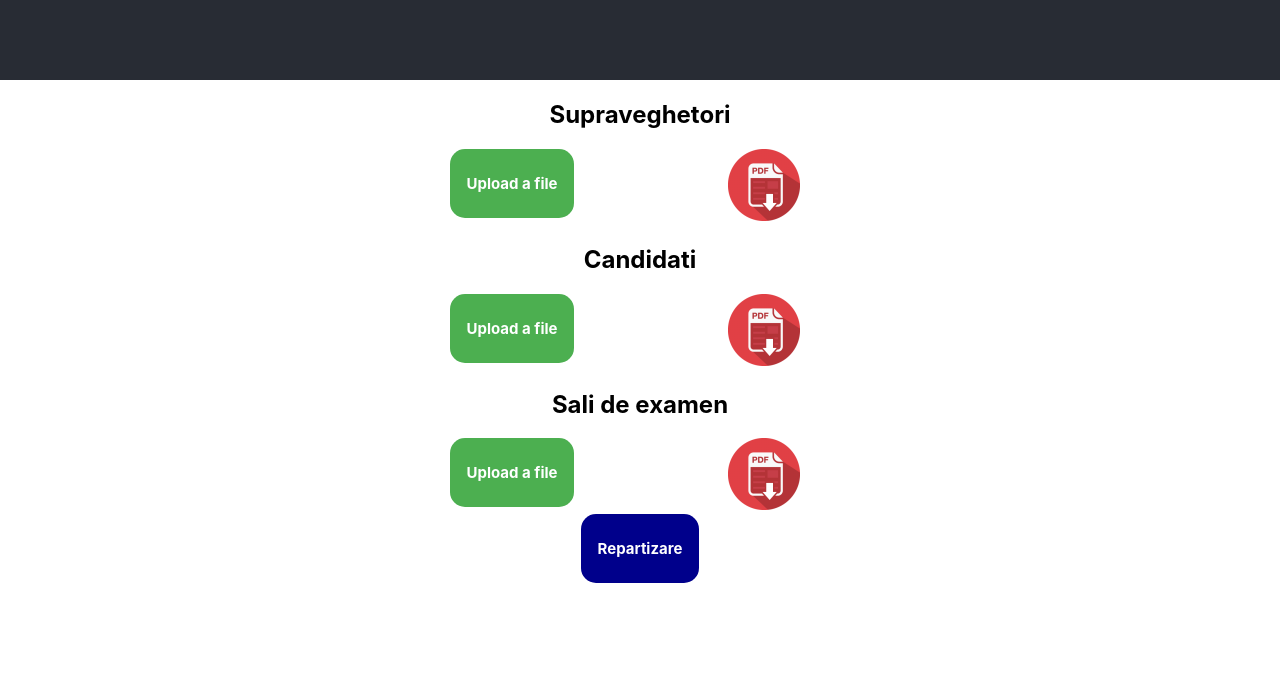
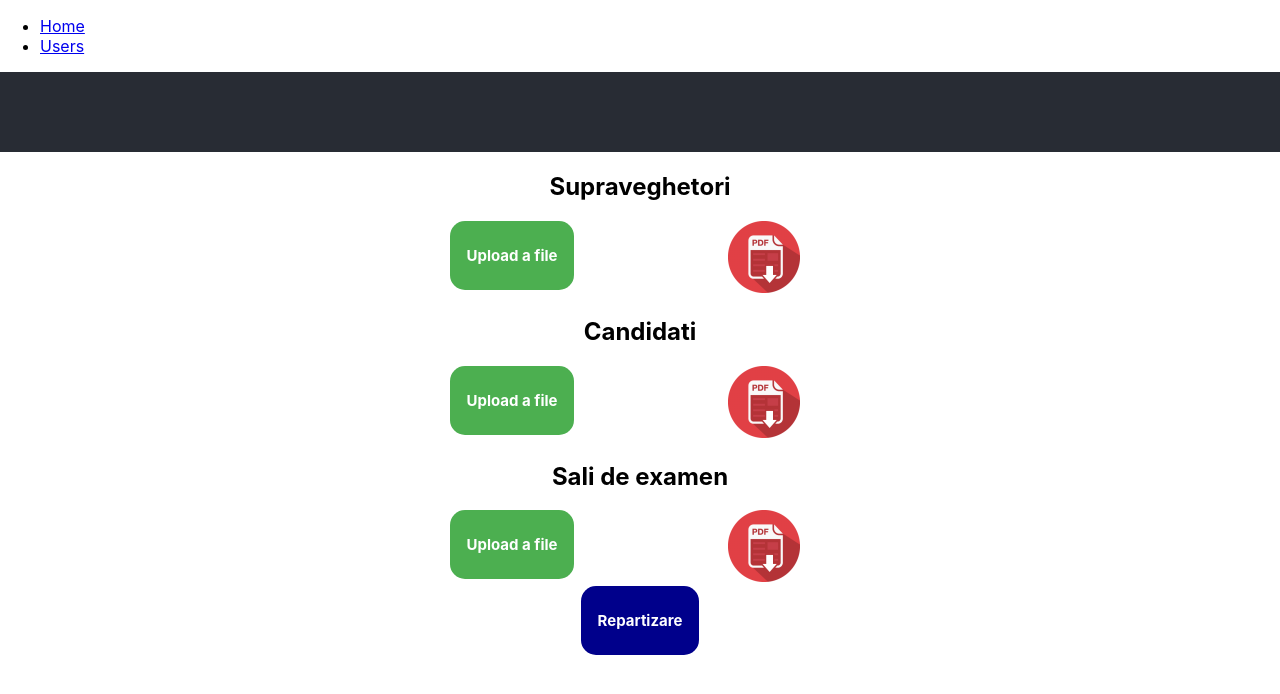
Before and after one commit to Sergiu221/Project, a React (Create React App) app in the folder client/: page / in a window 1280 px wide. Shown: the top 694 px of the page. Built offline with nearby package versions, Linux system fonts and the light colour scheme.

Commit message:
Save work

```diff
--- a/client/package.json
+++ b/client/package.json
@@ -10,6 +10,7 @@
     "js-file-download": "^0.4.4",
     "react": "^16.6.0",
     "react-dom": "^16.6.0",
+    "react-router-dom": "^4.3.1",
     "react-scripts": "2.0.5"
   },
   "scripts": {
--- a/client/src/index.js
+++ b/client/src/index.js
@@ -1,11 +1,30 @@
 import React from 'react';
 import ReactDOM from 'react-dom';
 import './index.css';
+import { Route, Link, BrowserRouter as Router , Switch } from 'react-router-dom'
 import App from './App';
+import CandidateTable from './Candidate/CandidateTable';
 import * as serviceWorker from './serviceWorker';
 
-ReactDOM.render(<App />, document.getElementById('root'));
-
+const routing = (
+  <Router>
+   <div>
+     <ul>
+       <li>
+         <Link to="/">Home</Link>
+       </li>
+       <li>
+         <Link to="/candidates">Users</Link>
+       </li>
+     </ul>
+     <Switch>
+       <Route exact path="/" component={App} />
+       <Route path="/candidates" component={CandidateTable} />
+     </Switch>
+   </div>
+ </Router>
+)
+ReactDOM.render(routing, document.getElementById('root'))
 // If you want your app to work offline and load faster, you can change
 // unregister() to register() below. Note this comes with some pitfalls.
 // Learn more about service workers: http://bit.ly/CRA-PWA
```
Also changed, not shown: 1 other file (tests, documents, lock files or other folders).
